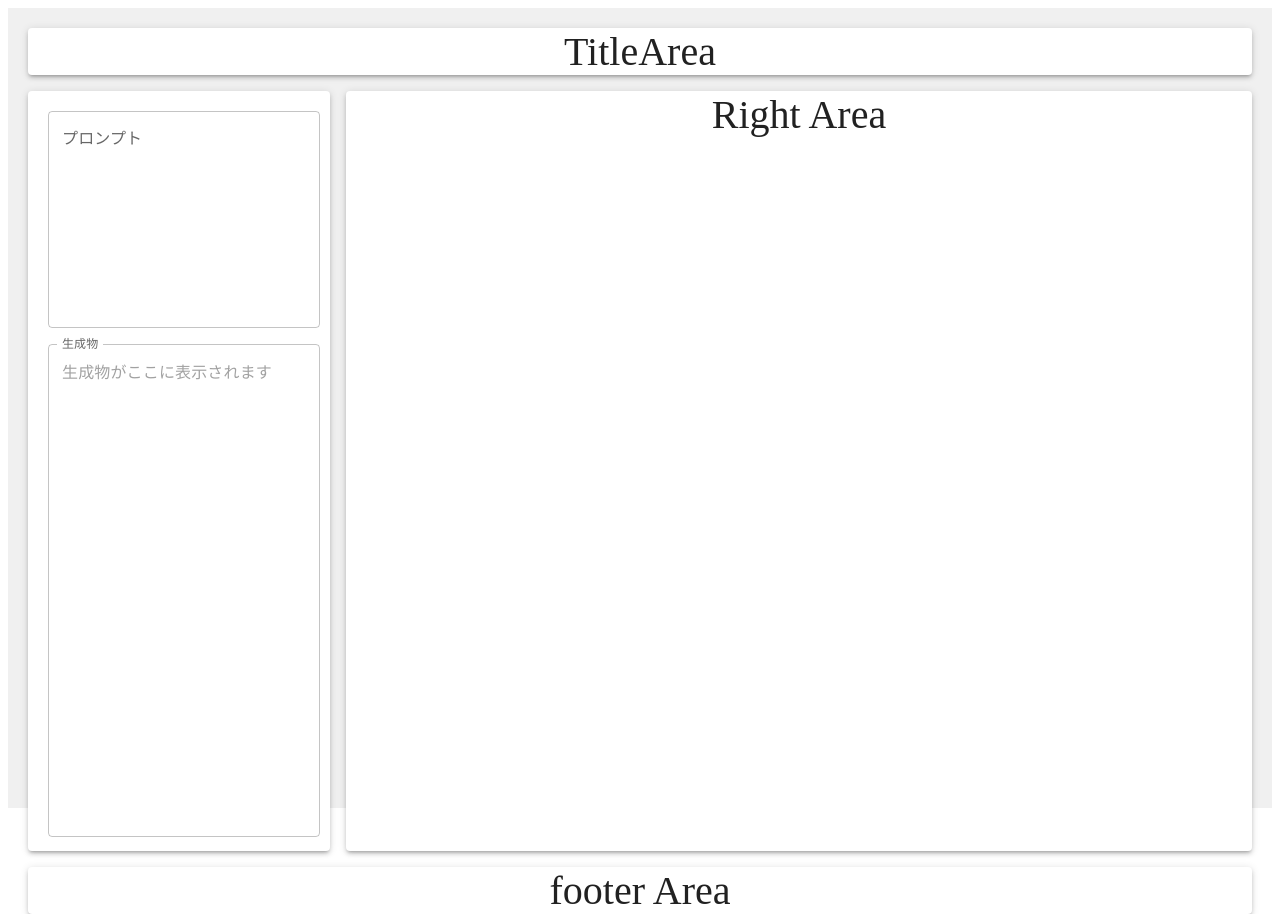
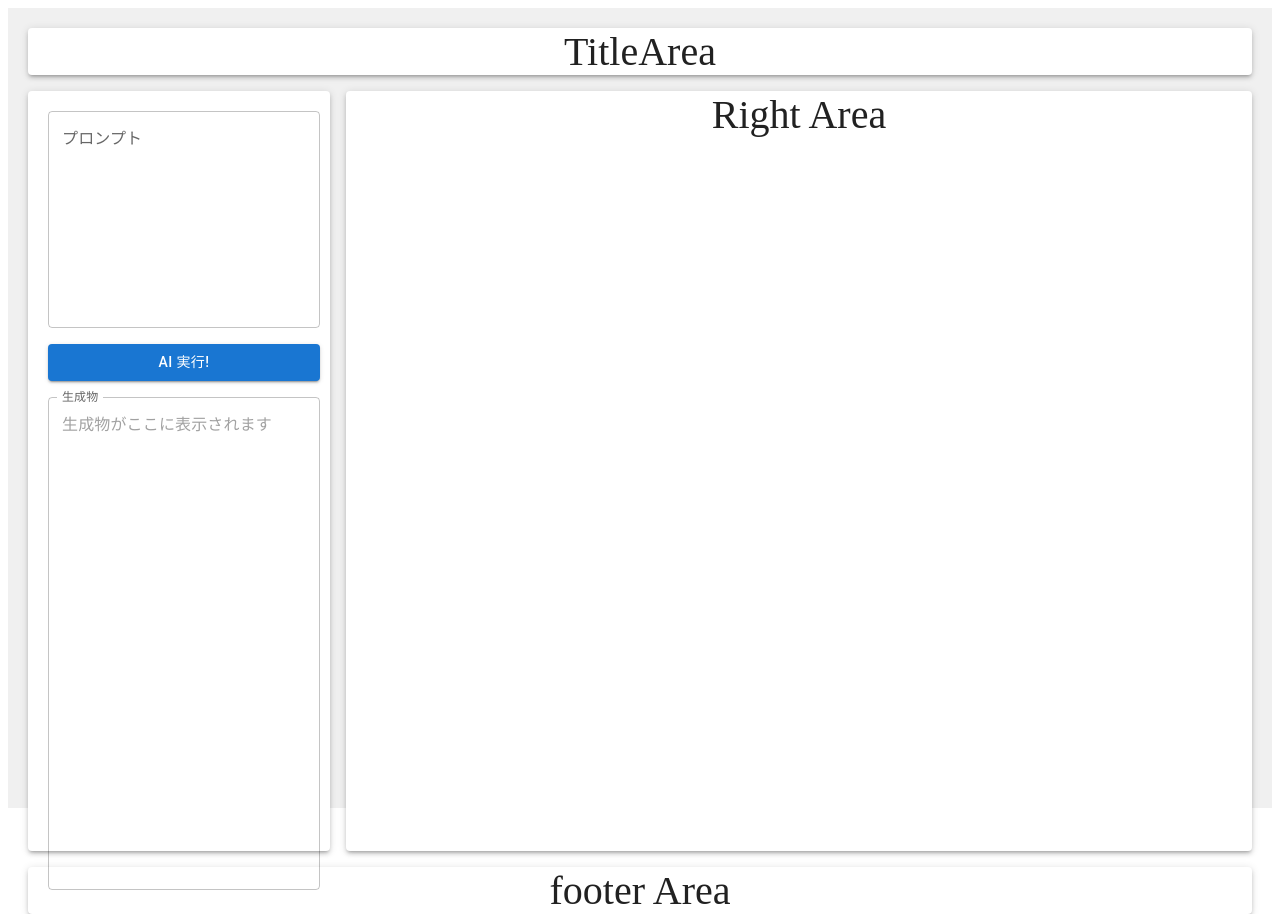
Before and after one commit to tnakagit/RGC-GenAI-Apps, a React (Create React App) app: page / in a window 1280 px wide. Built offline with nearby package versions, Linux system fonts and the light colour scheme; the HTML template or start-up script is replaced by a standard one.

Commit message:
トライ＆エラーでいろいろやったところを戻す

```diff
--- a/src/LeftArea.js
+++ b/src/LeftArea.js
@@ -5,10 +5,9 @@ import Stack from '@mui/material/Stack';
 
 
 import { useAtom } from 'jotai';
-import { atom } from 'jotai'
+import { PromptAtom, ResponseAtom } from './openai_atoms';
 
-const PromptAtom = atom('');
-const ResponseAtom = atom('');
+import OpenAIArea from './openai_Area';
 
 const LeftArea = () => {
     const [prompt, setPrompt] = useAtom(PromptAtom);
@@ -26,6 +25,7 @@ const LeftArea = () => {
             onChange={(e) => setPrompt(e.target.value)}
         />
 
+        <OpenAIArea />
 
         <TextField
             sx={{ width: '90%' }}
```
Also changed, not shown: src/openai_Area.js (renamed from src/openaiArea.js), src/openai_atoms.js (renamed from src/openaiatoms.js).
